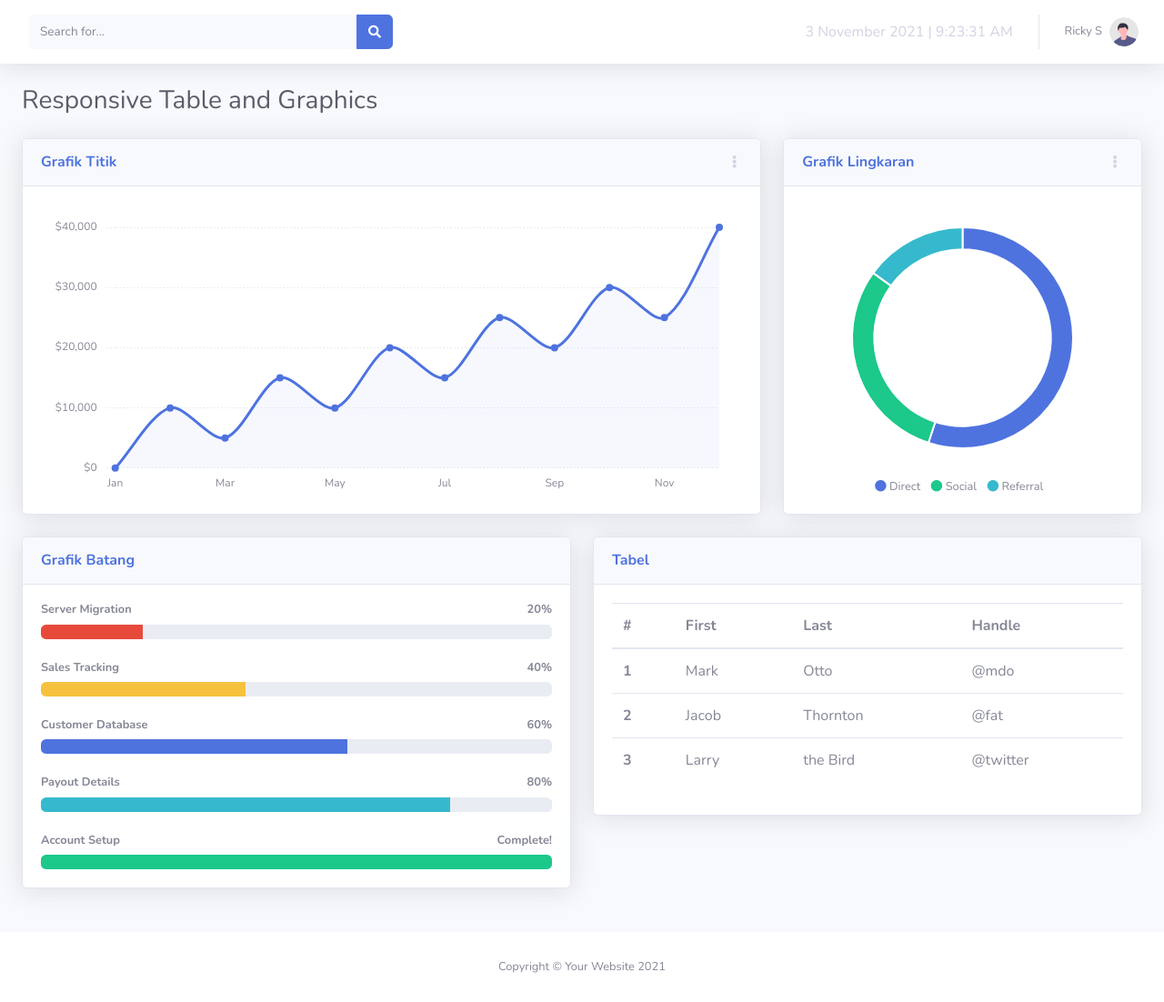
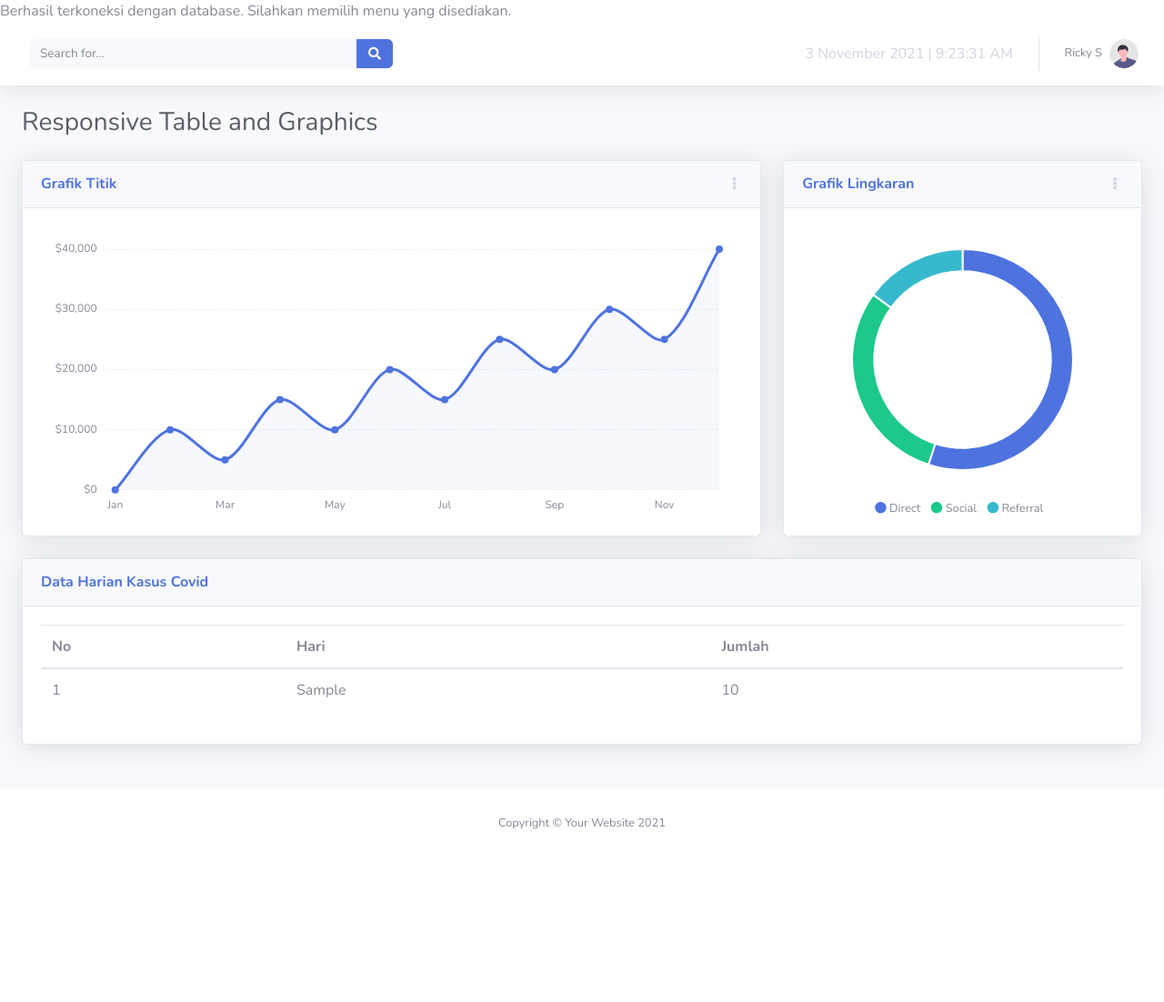
Before and after one commit to 2021-IF-PemrogramanWeb/studi-kasus-1-rickys20, a PHP site: page / in a window 1280 px wide. Shown: the whole page at 91% size. After the commit the page ends 912 px from the top, so only its background shows below. Run offline with PHP 8.4, Linux system fonts and the light colour scheme; tables that the repository leaves empty or names only in its code hold one stand-in row (values such as "Sample post").

Commit message:
update data table with database

```diff
--- a/config.php
+++ b/config.php
@@ -10,7 +10,7 @@ $db_connection = mysqli_connect($server, $user, $password, $database);
 if(!$db_connection){
 	die('Gagal Terhubung(Lost Connect): '.mysqli_connect_error() );
 }else{
-	//print('Berhasil terkoneksi dengan database. Silahkan memilih menu yang disediakan.');
+	print('Berhasil terkoneksi dengan database. Silahkan memilih menu yang disediakan.');
 }
 
 ?>
--- a/index.html
+++ b/index.php
@@ -1,3 +1,4 @@
+<?php include ('config.php'); ?>
 <!DOCTYPE html>
 <html lang="en">
 
@@ -219,86 +220,39 @@
                     <div class="row">
 
                         <!-- Content Column -->
-                        <div class="col-lg-6 mb-4">
 
-                            <!-- Project Card Example -->
-                            <div class="card shadow mb-4">
-                                <div class="card-header py-3">
-                                    <h6 class="m-0 font-weight-bold text-primary">Grafik Batang</h6>
-                                </div>
-                                <div class="card-body">
-                                    <h4 class="small font-weight-bold">Server Migration <span
-                                            class="float-right">20%</span></h4>
-                                    <div class="progress mb-4">
-                                        <div class="progress-bar bg-danger" role="progressbar" style="width: 20%"
-                                            aria-valuenow="20" aria-valuemin="0" aria-valuemax="100"></div>
-                                    </div>
-                                    <h4 class="small font-weight-bold">Sales Tracking <span
-                                            class="float-right">40%</span></h4>
-                                    <div class="progress mb-4">
-                                        <div class="progress-bar bg-warning" role="progressbar" style="width: 40%"
-                                            aria-valuenow="40" aria-valuemin="0" aria-valuemax="100"></div>
-                                    </div>
-                                    <h4 class="small font-weight-bold">Customer Database <span
-                                            class="float-right">60%</span></h4>
-                                    <div class="progress mb-4">
-                                        <div class="progress-bar" role="progressbar" style="width: 60%"
-                                            aria-valuenow="60" aria-valuemin="0" aria-valuemax="100"></div>
-                                    </div>
-                                    <h4 class="small font-weight-bold">Payout Details <span
-                                            class="float-right">80%</span></h4>
-                                    <div class="progress mb-4">
-                                        <div class="progress-bar bg-info" role="progressbar" style="width: 80%"
-                                            aria-valuenow="80" aria-valuemin="0" aria-valuemax="100"></div>
-                                    </div>
-                                    <h4 class="small font-weight-bold">Account Setup <span
-                                            class="float-right">Complete!</span></h4>
-                                    <div class="progress">
-                                        <div class="progress-bar bg-success" role="progressbar" style="width: 100%"
-                                            aria-valuenow="100" aria-valuemin="0" aria-valuemax="100"></div>
-                                    </div>
-                                </div>
-                            </div>
 
-                        </div>
-
-                        <div class="col-lg-6 mb-4">
+                        <div class="col-lg-12 mb-4">
 
 
                             <!-- Approach -->
                             <div class="card shadow mb-4">
                                 <div class="card-header py-3">
-                                    <h6 class="m-0 font-weight-bold text-primary">Tabel</h6>
+                                    <h6 class="m-0 font-weight-bold text-primary">Data Harian Kasus Covid</h6>
                                 </div>
                                 <div class="card-body">
                                     <table class="table">
                                         <thead>
                                           <tr>
-                                            <th scope="col">#</th>
-                                            <th scope="col">First</th>
-                                            <th scope="col">Last</th>
-                                            <th scope="col">Handle</th>
+                                            <th scope="col">No</th>
+                                            <th scope="col">Hari</th>
+                                            <th scope="col">Jumlah</th>
                                           </tr>
                                         </thead>
                                         <tbody>
-                                          <tr>
-                                            <th scope="row">1</th>
-                                            <td>Mark</td>
-                                            <td>Otto</td>
-                                            <td>@mdo</td>
-                                          </tr>
-                                          <tr>
-                                            <th scope="row">2</th>
-                                            <td>Jacob</td>
-                                            <td>Thornton</td>
-                                            <td>@fat</td>
-                                          </tr>
-                                          <tr>
-                                            <th scope="row">3</th>
-                                            <td>Larry</td>
-                                            <td>the Bird</td>
-                                            <td>@twitter</td>
-                                          </tr>
+                                        <?php
+                                            $sql = "SELECT * FROM covid";
+                                            $query = mysqli_query ($db_connection, $sql);
+
+                                            while($covid = mysqli_fetch_array($query)){
+                                                echo "<tr>";
+
+                                                echo "<td>".$covid['id']."</td>";
+                                                echo "<td>".$covid['hari']."</td>";
+                                                echo "<td>".$covid['jumlah']."</td>";
+                                                echo "</tr>";
+                                            }
+                                        ?>
                                         </tbody>
                                       </table>
                                 </div>
```
Also changed, not shown: login-action.php (+1 -8 lines).
